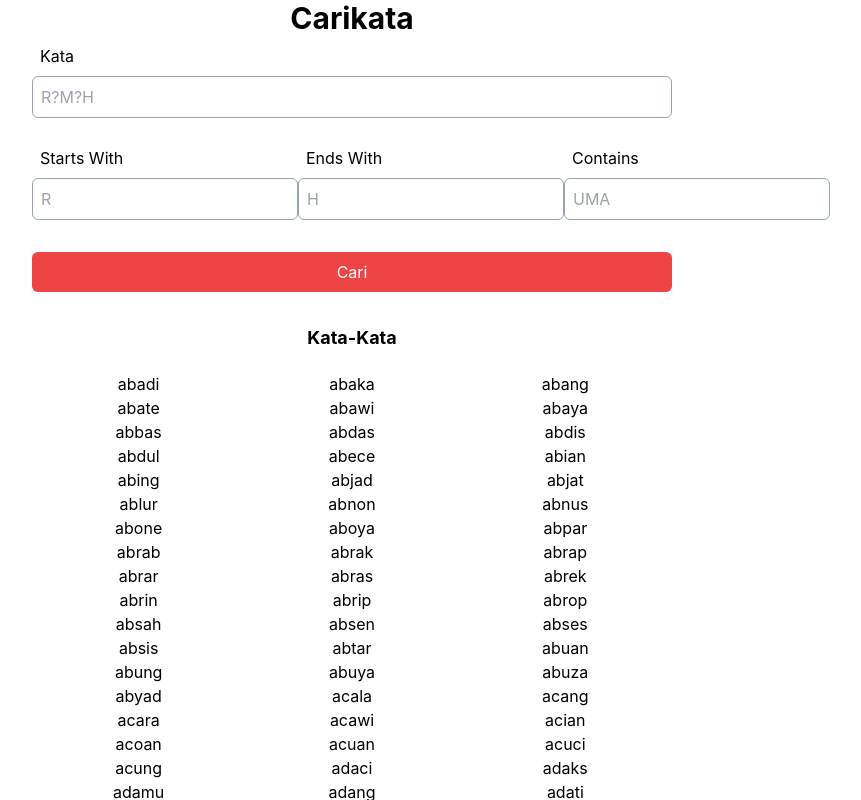
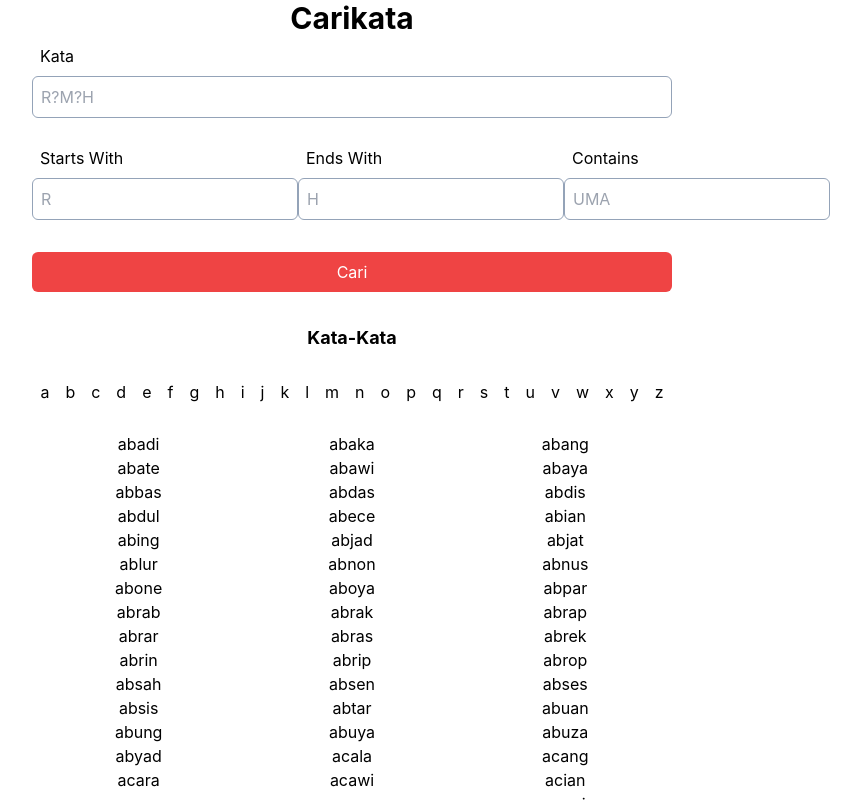
Before and after one commit to globalpolaris/carikata, a React (Create React App) app: page / in a window 1280 px wide. Shown: the top 800 px of the page, without its empty margins (288-1149 px from the left). Built offline with nearby package versions, Linux system fonts and the light colour scheme.

Commit message:
show words based on alphabet

```diff
--- a/src/components/words.js
+++ b/src/components/words.js
@@ -6,12 +6,65 @@ const obj = require("../word.json");
 export default function Words() {
   const [wordList, setWordList] = React.useState(obj.words);
   const [toDisplay, setToDisplay] = React.useState(500);
+  const [activeIndex, setActiveIndex] = React.useState(-1);
+  const alphabet = [
+    "a",
+    "b",
+    "c",
+    "d",
+    "e",
+    "f",
+    "g",
+    "h",
+    "i",
+    "j",
+    "k",
+    "l",
+    "m",
+    "n",
+    "o",
+    "p",
+    "q",
+    "r",
+    "s",
+    "t",
+    "u",
+    "v",
+    "w",
+    "x",
+    "y",
+    "z",
+  ];
+
+  const displayWordStartsWith = (letter) => {
+    let newArr = obj.words.filter((word) => word.startsWith(letter));
+    setWordList(newArr);
+  };
+
   return (
-    <div className="grid grid-cols-3 justify-items-center">
-      <h1 className="col-span-3 font-bold text-lg my-5">Kata-Kata</h1>
-      {wordList.slice(0, toDisplay).map((word) => {
-        return <p key={word}>{word}</p>;
-      })}
+    <div>
+      <h1 className="text-center font-bold text-lg my-5">Kata-Kata</h1>
+      <div className="flex flex-row justify-center my-3 flex-wrap">
+        {alphabet.map(function (alphabet, i) {
+          return (
+            <button
+              onClick={() => {
+                displayWordStartsWith(alphabet);
+                setActiveIndex(i);
+              }}
+              className={i === activeIndex ? "text-red-800 font-bold m-2 underline underline-offset-1" : "m-2"}
+              key={alphabet}
+            >
+              {alphabet}
+            </button>
+          );
+        })}
+      </div>
+      <div className="grid grid-cols-3 justify-items-center my-5">
+        {wordList.slice(0, toDisplay).map((word) => {
+          return <p key={word}>{word}</p>;
+        })}
+      </div>
     </div>
   );
 }
```
